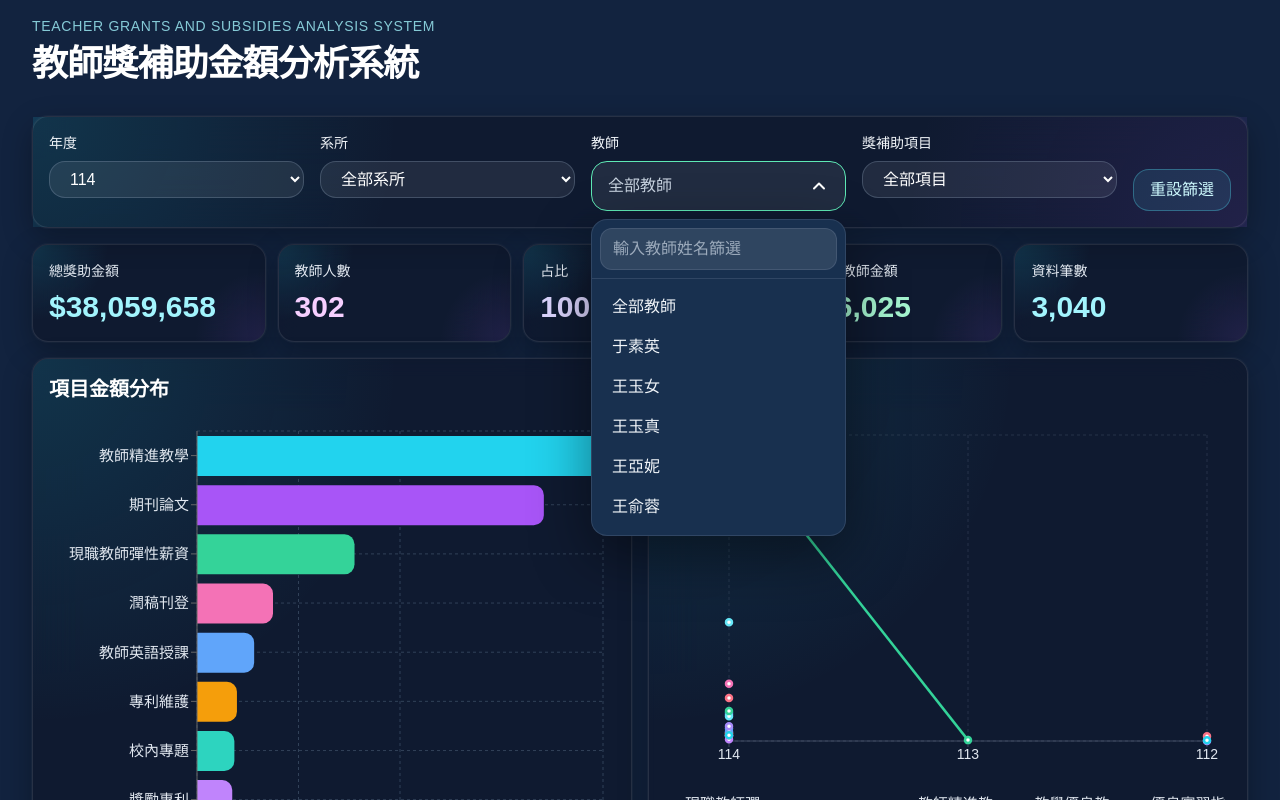
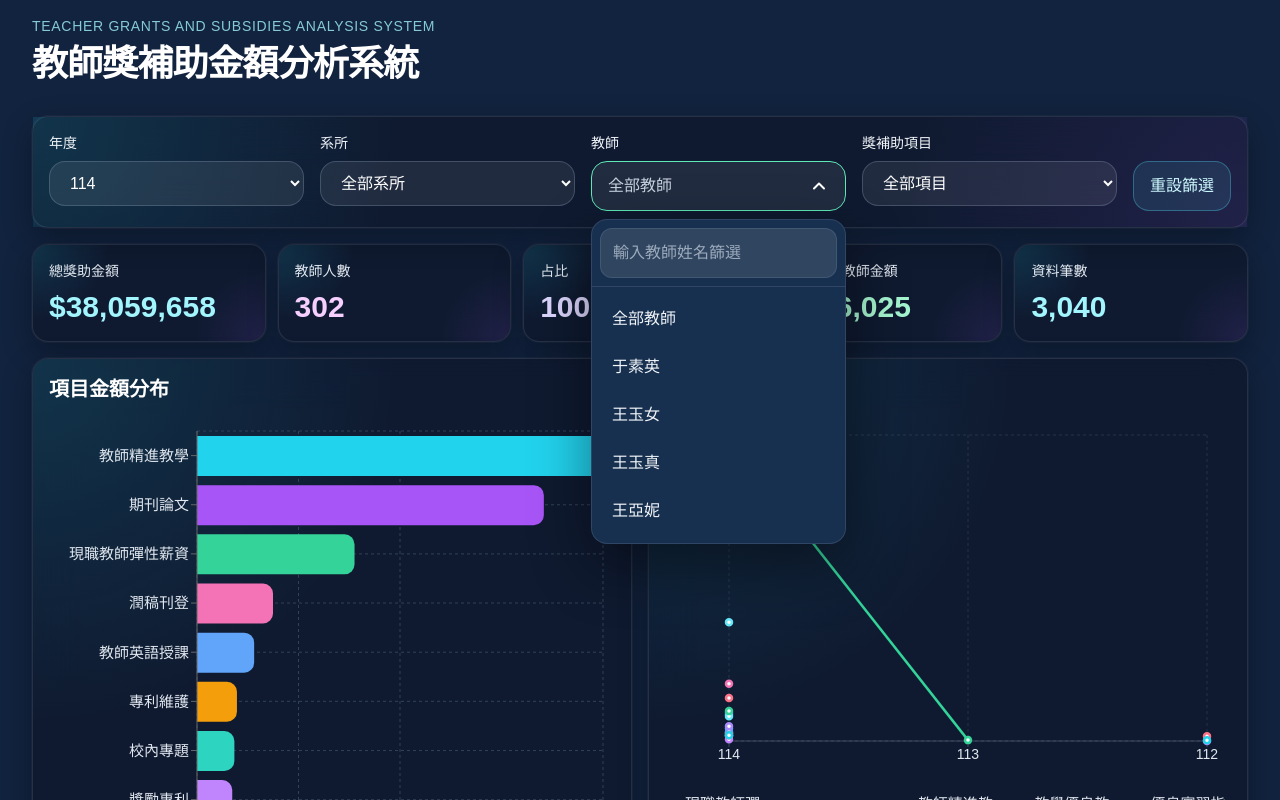
Before and after one commit to Hungming6325/teacher-grants-web, a Next.js app: page / in a window 1280 px wide. Both pictures are taken after a click on the button "全部教師". Shown: the top 800 px of the page. Built offline with nearby package versions, Linux system fonts and the light colour scheme.

Commit message:
update page

```diff
--- a/app/page.tsx
+++ b/app/page.tsx
@@ -346,7 +346,7 @@ const filterRatio = useMemo(() => {
                   <select
                     value={filters.year}
                     onChange={(e) => handleFilterChange("year", e.target.value)}
-                    className="w-full rounded-2xl border border-slate-400/30 bg-white/8 px-4 py-2 text-sm text-white outline-none transition focus:border-cyan-300 md:text-base"
+                    className="w-full rounded-2xl border border-slate-400/30 bg-white/8 px-4 py-3 text-sm text-white outline-none transition focus:border-cyan-300 md:text-base"
                   >
                     {FIXED_YEARS.map((year) => (
                       <option key={year} value={year} className="text-black">
@@ -366,7 +366,7 @@ const filterRatio = useMemo(() => {
                     onChange={(e) =>
                       handleFilterChange("department", e.target.value)
                     }
-                    className="w-full rounded-2xl border border-slate-400/30 bg-white/8 px-4 py-2 text-sm text-white outline-none transition focus:border-fuchsia-300 md:text-base"
+                    className="w-full rounded-2xl border border-slate-400/30 bg-white/8 px-4 py-3 text-sm text-white outline-none transition focus:border-fuchsia-300 md:text-base"
                   >
                     <option value="" className="text-black">
                       全部系所
@@ -424,7 +424,7 @@ const filterRatio = useMemo(() => {
                             }
                           }}
                           placeholder="輸入教師姓名篩選"
-                          className="w-full rounded-xl border border-slate-400/20 bg-white/10 px-3 py-2 text-sm text-white outline-none placeholder:text-slate-300/70 focus:border-emerald-300 md:text-base"
+                          className="w-full rounded-xl border border-slate-400/20 bg-white/10 px-3 py-3 text-sm text-white outline-none placeholder:text-slate-300/70 focus:border-emerald-300 md:text-base"
                         />
                       </div>
 
@@ -436,7 +436,7 @@ const filterRatio = useMemo(() => {
                             setTeacherKeyword("")
                             setTeacherDropdownOpen(false)
                           }}
-                          className="w-full rounded-xl px-3 py-2 text-left text-sm text-slate-100 transition hover:bg-white/10 md:text-base"
+                          className="w-full rounded-xl px-3 py-3 text-left text-sm text-slate-100 transition hover:bg-white/10 md:text-base"
                         >
                           全部教師
                         </button>
@@ -447,7 +447,7 @@ const filterRatio = useMemo(() => {
                               key={teacher.name}
                               type="button"
                               onClick={() => handleTeacherSelect(teacher.name)}
-                              className="w-full rounded-xl px-3 py-2 text-left text-sm text-slate-100 transition hover:bg-white/10 md:text-base"
+                              className="w-full rounded-xl px-3 py-3 text-left text-sm text-slate-100 transition hover:bg-white/10 md:text-base"
                             >
                               {teacher.name}
                             </button>
@@ -471,7 +471,7 @@ const filterRatio = useMemo(() => {
                     onChange={(e) =>
                       handleFilterChange("subcategory", e.target.value)
                     }
-                    className="w-full rounded-2xl border border-slate-400/30 bg-white/8 px-4 py-2 text-sm text-white outline-none transition focus:border-violet-300 md:text-base"
+                    className="w-full rounded-2xl border border-slate-400/30 bg-white/8 px-4 py-3 text-sm text-white outline-none transition focus:border-violet-300 md:text-base"
                   >
                     <option value="" className="text-black">
                       全部項目
@@ -492,7 +492,7 @@ const filterRatio = useMemo(() => {
                   <button
                     type="button"
                     onClick={resetFilters}
-                    className="w-full rounded-2xl border border-cyan-300/30 bg-cyan-300/10 px-4 py-2 text-sm font-medium text-cyan-100 transition hover:bg-cyan-300/20 md:text-base"
+                    className="w-full rounded-2xl border border-cyan-300/30 bg-cyan-300/10 px-4 py-3 text-sm font-medium text-cyan-100 transition hover:bg-cyan-300/20 md:text-base"
                   >
                     重設篩選
                   </button>
```
